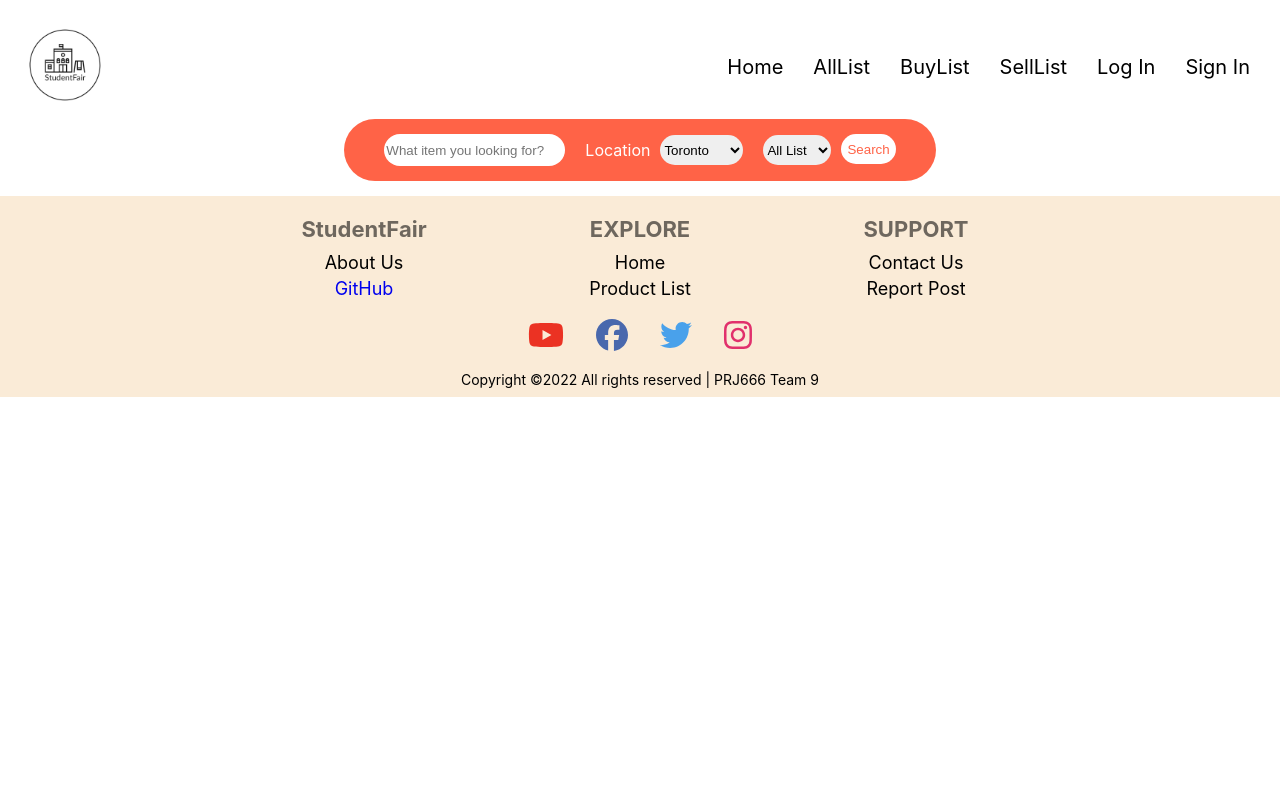
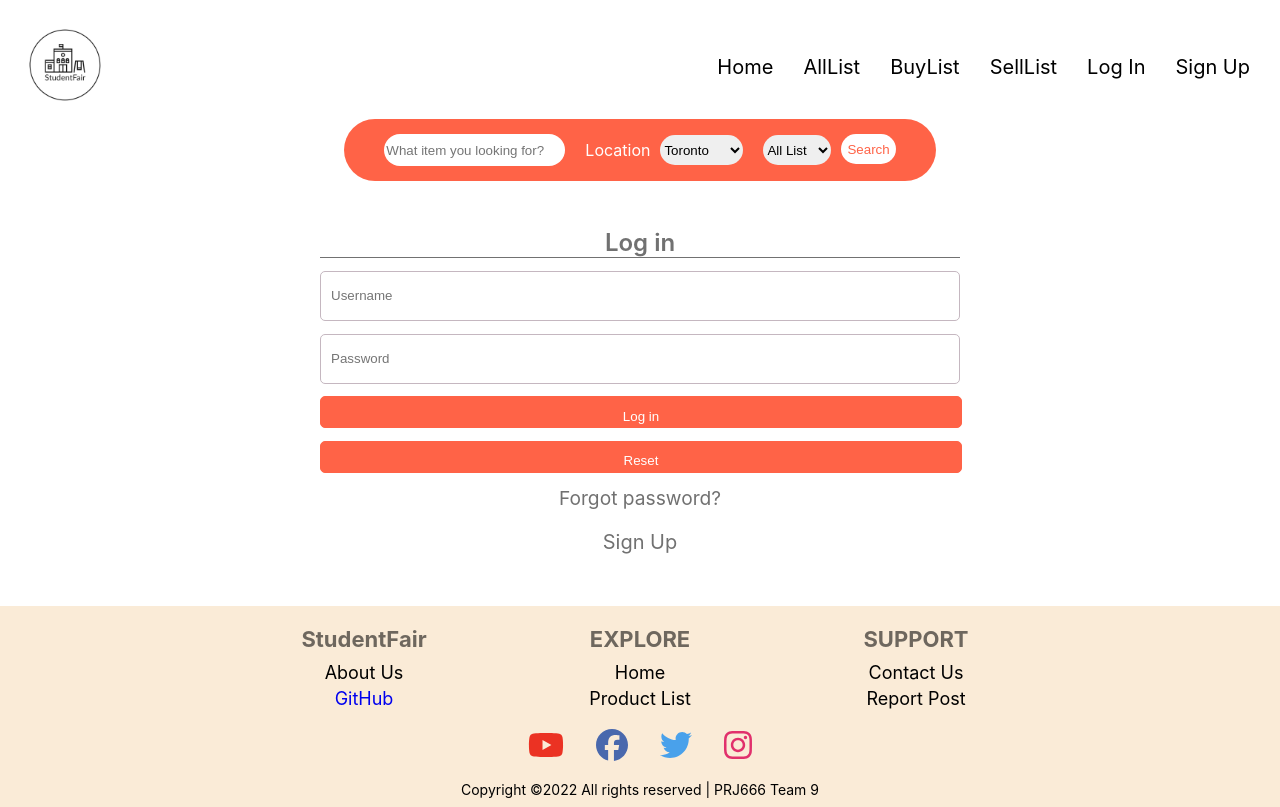
Before and after one commit to MizuhoOkimoto/StudentFair, a React (Create React App) app: page /logIn in a window 1280 px wide. Built offline with nearby package versions, Linux system fonts and the light colour scheme.

Commit message:
finished log-in, register

```diff
--- a/src/App.js
+++ b/src/App.js
@@ -8,6 +8,8 @@ import Home from './pages/Home';
 import AllList from './pages/AllList';
 import BuyList from './pages/BuyList';
 import SellList from './pages/SellList';
+import LogIn from './pages/LogIn';
+import SignUp from './pages/SignUp';
 
 function App() {
   return (
@@ -18,6 +20,8 @@ function App() {
         <Route exact path="/allList" element={<AllList />} />
         <Route exact path="/buyList" element={<BuyList />} />
         <Route exact path="/sellList" element={<SellList />} />
+        <Route exact path="/logIn" element={<LogIn />} />
+        <Route exact path="/signUp" element={<SignUp />} />
       </Routes>
       <Footer />
     </div>
--- a/src/components/Header.js
+++ b/src/components/Header.js
@@ -31,8 +31,8 @@ const Header = () => {
           <Link className="nav-link" to="/logIn">
             <p>Log In</p>
           </Link>
-          <Link className="nav-link" to="/sign-Up">
-            <p>Sign In</p>
+          <Link className="nav-link" to="/signUp">
+            <p>Sign Up</p>
           </Link>
         </div>
       </nav>
--- /dev/null
+++ b/src/components/css/LogIn-Register.css
@@ -0,0 +1,133 @@
+:root {
+  --main-color: white;
+  --reverse-color: black;
+  --accent-color: #ff6347;
+  --second-color: #717171;
+  --border-color: #c5b7c0;
+  --form-color: #169ee2;
+}
+
+.form-title p {
+  font-size: 1.5rem;
+  margin: 0;
+  color: var(--second-color);
+}
+
+.title i {
+  color: var(--accent-color);
+  cursor: pointer;
+}
+
+p.agreement {
+  color: var(--second-color);
+}
+
+p.agreement a {
+  color: #169ee2;
+}
+
+.logIn-container,
+.signUp-container {
+  display: flex;
+  justify-content: center;
+}
+
+.user-form div.sign-up {
+  padding: 0;
+  border: 1px solid var(--accent-color);
+  background-color: var(--accent-color);
+}
+
+.user-form div.sign-up:active {
+  background-color: var(--main-color);
+  border: 1px solid var(--accent-color);
+}
+
+.sign-up > input:active {
+  color: var(--accent-color);
+}
+
+.sign-up > input {
+  padding: 0.7rem;
+  background-color: rgb(255, 255, 255, 0%);
+  color: var(--main-color);
+  cursor: pointer;
+}
+
+.log-in {
+  width: 50vw;
+  background-color: var(--main-color);
+  padding: 2rem;
+  display: block;
+}
+
+.sign-up {
+  width: 50vw;
+  background-color: var(--main-color);
+  padding: 2rem;
+  display: block;
+}
+
+.findPw,
+.signUp_btn,
+.logIn_btn {
+  font-size: 1.2rem;
+  color: var(--second-color);
+}
+
+.findPw:hover,
+.signUp_btn:hover,
+.logIn_btn:hover {
+  color: var(--accent-color);
+}
+
+.findPw:active,
+.signUp_btn:active,
+.logIn_btn:active {
+  color: var(--second-color);
+}
+
+.user-form .form-title {
+  color: var(--second-color);
+  font-weight: 600;
+  font-size: 0.8rem;
+}
+
+.user-form .border {
+  border-top: 1px solid var(--second-color);
+}
+
+.user-form .input-container {
+  border: 1px solid var(--border-color);
+  border-radius: 5px;
+  display: flex;
+  justify-content: space-between;
+  padding: 0.5rem;
+  margin: 0.8rem 0 0.8rem 0;
+  position: relative;
+}
+
+.user-form .input-container:active {
+  border-color: var(--form-color);
+}
+
+.user-form .input-container:hover {
+  border-color: var(--form-color);
+}
+
+.user-form .input-container input {
+  width: 100%;
+  outline: none;
+  border: 0;
+}
+
+.user-form .input-container i {
+  color: var(--second-color);
+}
+
+@media only screen and (max-width: 768px) {
+  form.log-in,
+  form.sign-up {
+    padding: 1rem;
+  }
+}
--- /dev/null
+++ b/src/pages/LogIn.js
@@ -0,0 +1,54 @@
+import { useState, useEffect } from 'react';
+import styled from 'styled-components';
+
+import '../components/css/LogIn-Register.css';
+
+import { Link } from 'react-router-dom';
+
+// import Button from "../components/Button";
+import Button from '../components/Button';
+
+const LogIn = () => {
+  return (
+    <div className="logIn-container">
+      <form className="user-form log-in" action="/login" method="post">
+        <div className="title">
+          <div className="form-title">
+            <p>Log in</p>
+          </div>
+          <i className="fas fa-times"></i>
+        </div>
+        <div className="border"></div>
+        <div className="input-container">
+          <input type="text" name="email" id="emailLogin" placeholder="Username" />
+          <i className="far fa-envelope"></i>
+          <div className="error"></div>
+        </div>
+        <div className="input-container">
+          <input type="password" name="password" id="passwordLogin" placeholder="Password" />
+          <i className="fas fa-lock"></i>
+          <div className="error"></div>
+        </div>
+
+        <div className="input-container sign-up">
+          <input type="submit" name="submit" id="submitLogin" value="Log in" />
+        </div>
+        <div className="input-container sign-up">
+          <input type="reset" id="resetLogin" value="Reset" />
+        </div>
+        <a
+          className="findPw"
+          href="https://www.WWBnB.ca/rooms/39981203?adults=1&check_in=2020-10-12&check_out=2020-10-15&source_impression_id=p3_1602289368_TJdwirxiN8oVAZ5D"
+        >
+          Forgot password?
+        </a>
+        <br />
+        <Link className="nav-link signUp_btn" to="/signUp">
+          <p>Sign Up</p>
+        </Link>
+      </form>
+    </div>
+  );
+};
+
+export default LogIn;
--- /dev/null
+++ b/src/pages/SignUp.js
@@ -0,0 +1,77 @@
+import { useState, useEffect } from 'react';
+import styled from 'styled-components';
+
+import '../components/css/LogIn-Register.css';
+
+import { Link } from 'react-router-dom';
+
+// import Button from "../components/Button";
+import Button from '../components/Button';
+
+const SignUp = () => {
+  return (
+    <div className="signUp-container">
+      <form className="user-form sign-up" action="/" method="POST">
+        <div className="title">
+          <div className="form-title">
+            <p>Sign up</p>
+          </div>
+          <i className="fas fa-times"></i>
+        </div>
+        <div className="border"></div>
+        <div className="input-container">
+          <input type="text" name="email" id="email_signUp" placeholder="Email address" />
+          <i className="far fa-envelope"></i>
+          <div className="error"></div>
+        </div>
+        <p>We'll email you trip confirmations and receipts.</p>
+        <div className="input-container">
+          <input type="text" name="fName" id="fName" placeholder="First name" />
+          <i className="far fa-user"></i>
+          <div className="error"></div>
+        </div>
+        <div className="input-container">
+          <input type="text" name="lName" id="lName" placeholder="Last name" />
+          <i className="far fa-user"></i>
+          <div className="error"></div>
+        </div>
+        <p>Make sure it matches the name on your government ID.</p>
+        <div className="input-container">
+          <input type="date" name="birthDate" id="birth" placeholder="Birth date" />
+          <div className="error"></div>
+        </div>
+        <p>
+          To sign up, you need to be at least 18. Your birthday won’t be shared with other people
+          who use StudentFair.
+        </p>
+        <div className="input-container">
+          <input
+            type="password"
+            name="password"
+            id="passwordSignUp"
+            placeholder="Create a Password"
+          />
+          <i className="fas fa-lock"></i>
+          <div className="error"></div>
+        </div>
+        <p className="agreement">
+          By selecting Agree and continue below, I agree to StudentFair’s
+          <a href="">Terms of Service</a>,<a href="">Payments Terms of Service</a>,
+          <a href="">Privacy Policy</a>, and
+          <a href="">Nondiscrimination Policy</a>.
+        </p>
+        <div className="input-container sign-up">
+          <input type="submit" name="submit" id="submitSignUp" value="Agree and continue" />
+        </div>
+        <div className="input-container sign-up">
+          <input type="reset" id="resetSignUp" value="Reset" />
+        </div>
+        <Link className="nav-link logIn_btn" to="/logIn">
+          <p>Log In</p>
+        </Link>
+      </form>
+    </div>
+  );
+};
+
+export default SignUp;
```
